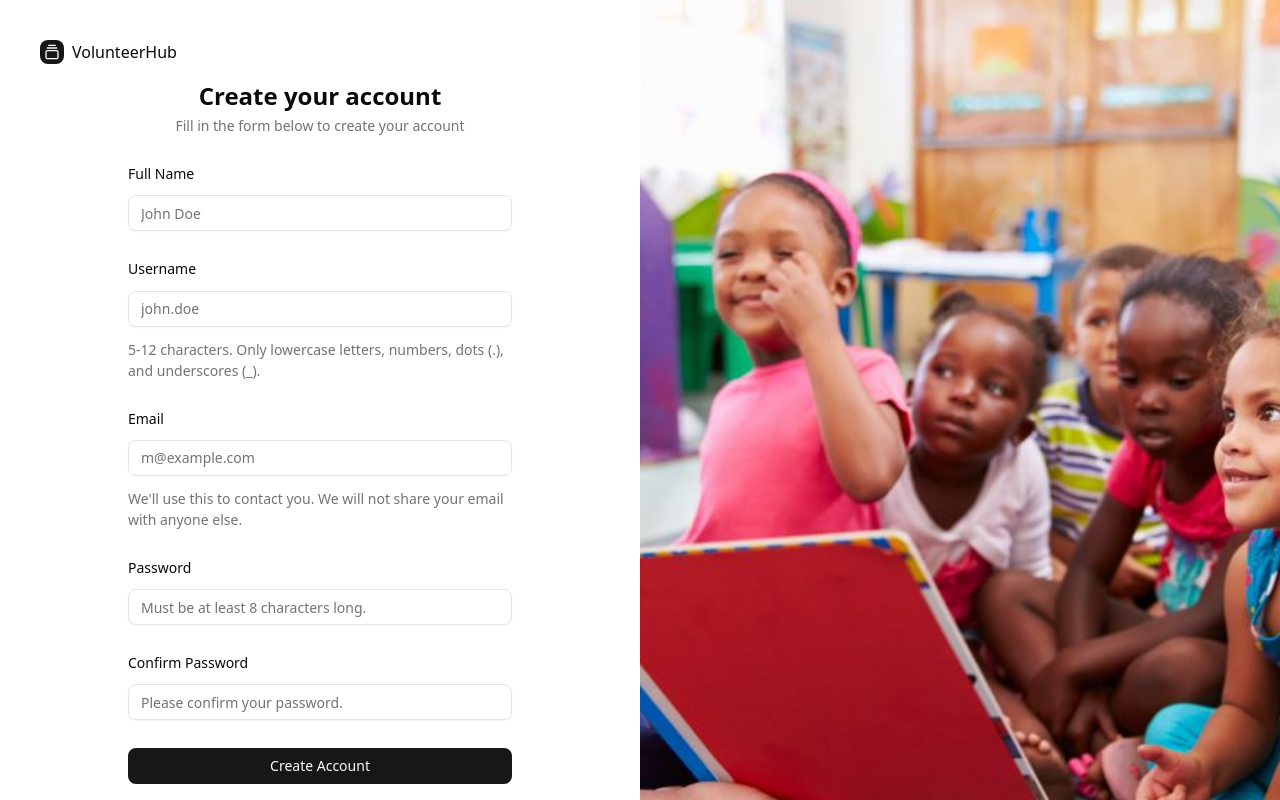
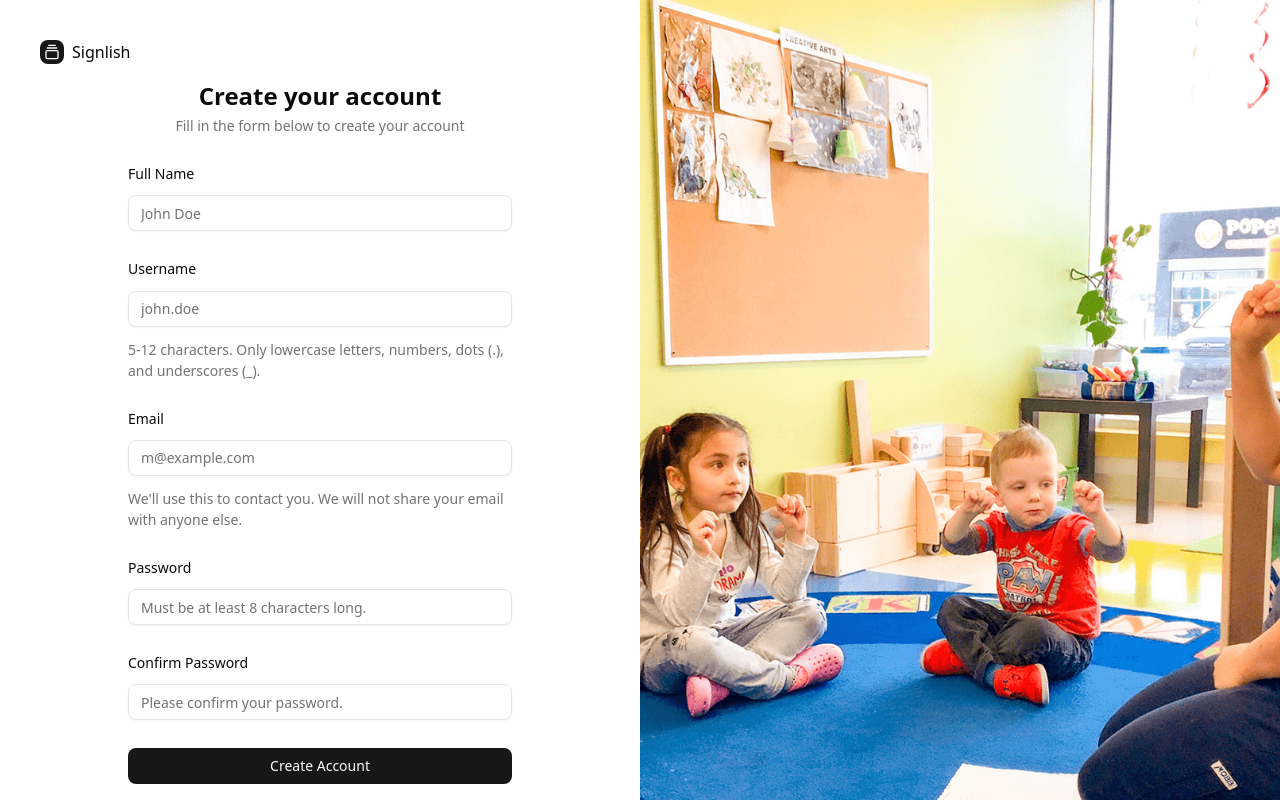
Before and after one commit to homulily85/Signlish, a React app in the folder frontend/: page /register in a window 1280 px wide. Shown: the top 800 px of the page. Built offline with nearby package versions, Linux system fonts and the light colour scheme; the HTML template or start-up script is replaced by a standard one.

Commit message:
chore: remove empty code change entries

```diff
--- a/frontend/src/components/otp-form.tsx
+++ b/frontend/src/components/otp-form.tsx
@@ -33,7 +33,7 @@ export function OTPForm({ className, onSubmit, ...props }: React.ComponentProps<
             <div className="flex size-10 items-center justify-center rounded-full bg-muted">
               <Lock className="size-5" />
             </div>
-              <span className="sr-only">VolunteerHub</span>
+              <span className="sr-only">Signlish</span>
             </a>
             <h1 className="text-xl font-bold">Enter verification code</h1>
             <FieldDescription>
--- a/frontend/src/pages/auth/Login.tsx
+++ b/frontend/src/pages/auth/Login.tsx
@@ -1,5 +1,5 @@
 import { GalleryVerticalEnd } from "lucide-react"
-import illustration from "@/assets/login-illustration.jpg"
+import illustration from "@/assets/login-illustration.png"
 import { LoginForm } from "@/components/login-form"
 
 export default function LoginPage() {
@@ -11,7 +11,7 @@ export default function LoginPage() {
             <div className="bg-primary text-primary-foreground flex size-6 items-center justify-center rounded-md">
               <GalleryVerticalEnd className="size-4" />
             </div>
-            VolunteerHub
+            Signlish
           </a>
         </div>
         <div className="flex flex-1 items-center justify-center">
--- a/frontend/src/pages/auth/PasswordReset.tsx
+++ b/frontend/src/pages/auth/PasswordReset.tsx
@@ -0,0 +1,18 @@
+import { useState } from "react"
+import { ForgotPwdForm } from "@/components/forgot-pwd-form"
+import { OTPForm } from "@/components/otp-form"
+import { ResetPwdForm } from "@/components/reset-pwd-form"
+
+export default function PasswordResetPage() {
+  const [step, setStep] = useState<1 | 2 | 3>(1)
+
+  return (
+    <div className="bg-background flex min-h-svh flex-col items-center justify-center gap-6 p-6 md:p-10">
+      <div className="w-full max-w-sm">
+        {step === 1 && <ForgotPwdForm onSubmit={() => setStep(2)} />}
+        {step === 2 && <OTPForm onSubmit={() => setStep(3)} />}
+        {step === 3 && <ResetPwdForm />}
+      </div>
+    </div>
+  )
+}
--- a/frontend/src/pages/auth/Register.tsx
+++ b/frontend/src/pages/auth/Register.tsx
@@ -1,6 +1,6 @@
 import { useState } from "react"
 import { GalleryVerticalEnd, Check } from "lucide-react"
-import illustration from "@/assets/login-illustration.jpg"
+import illustration from "@/assets/login-illustration.png"
 import { SignupForm } from "@/components/signup-form"
 import { OTPForm } from "@/components/otp-form"
 import { Button } from "@/components/ui/button"
@@ -16,7 +16,7 @@ export default function SignupPage() {
             <div className="bg-primary text-primary-foreground flex size-6 items-center justify-center rounded-md">
               <GalleryVerticalEnd className="size-4" />
             </div>
-            VolunteerHub
+            Signlish
           </a>
         </div>
         <div className="flex flex-1 items-center justify-center">
@@ -31,7 +31,7 @@ export default function SignupPage() {
                   </div>
                   <h1 className="text-2xl font-bold">Account Created</h1>
                   <p className="text-muted-foreground text-sm text-balance">
-                    Your account has been successfully created. Welcome to VolunteerHub!
+                    Your account has been successfully created. Welcome to Signlish!
                   </p>
                 </div>
                 <Button asChild className="w-full">
```
Also changed, not shown: frontend/src/assets/login-illustration.jpg (deleted), frontend/src/assets/login-illustration.png (added).
